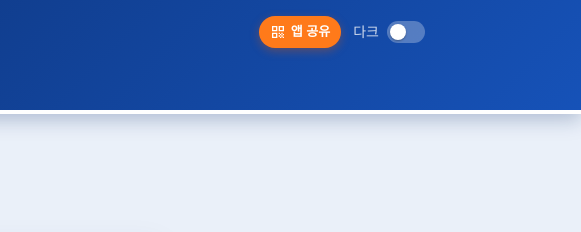
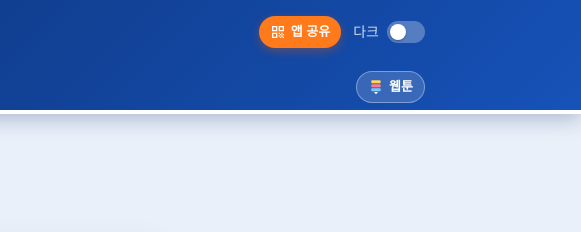
Before and after one commit to hwanginho77/pingpong, a plain HTML site: page index.html in a window 1280 px wide. Shown: the top 232 px of the page, 699-1280 px from the left. Drawn offline with Linux system fonts and the light colour scheme.

Commit message:
Add webtoon app link to ping-pong header tabs
Co-Authored-By: Claude Opus 5.5 <noreply@anthropic.com>
Claude-Session: https://claude.ai/code/session_01YGDQWG5s8chr2axa9Y4SgC

```diff
--- a/index.html
+++ b/index.html
@@ -98,7 +98,16 @@
   }
   .app-share svg { width: 16px; height: 16px; }
   .app-share:hover { background: var(--ball-deep); }
-  @media (max-width: 400px) { .app-share span { display: none; } .app-share { padding: 7px; } .head-right { gap: 8px; } }
+  .app-link {
+    margin-left: auto; align-self: center; flex: none;
+    display: flex; align-items: center; gap: 5px; padding: 5px 11px; border-radius: 999px;
+    background: rgba(255,255,255,.16); color: #fff; font-weight: 800; font-size: 13px; text-decoration: none;
+    border: 1px solid rgba(255,255,255,.35);
+  }
+  .app-link svg { width: 16px; height: 16px; }
+  .app-link:hover { background: rgba(255,255,255,.26); }
+  @media (max-width: 400px) { .app-share span { display: none; } .app-share { padding: 7px; } .head-right { gap: 8px; } .app-link { padding: 6px; } .app-link span { display: none; } }
+  nav.tabs button { white-space: nowrap; }
   .qr-preview { display: block; width: 100%; max-width: 300px; margin: 0 auto 12px; border-radius: 12px; box-shadow: 0 6px 18px rgba(11, 42, 102, .25); }
   .switch { position: relative; width: 38px; height: 22px; }
   .switch input { opacity: 0; width: 100%; height: 100%; margin: 0; position: absolute; cursor: pointer; }
@@ -526,6 +535,10 @@
       <button data-tab="team">팀전</button>
       <button data-tab="members">회원</button>
       <button data-tab="records">기록</button>
+      <a class="app-link" href="webtoon/" title="웹툰 자동 스크롤 앱 열기" aria-label="웹툰 자동 스크롤 앱">
+        <svg viewBox="0 0 24 24" aria-hidden="true"><rect x="5" y="2" width="14" height="4.5" rx="1.2" fill="#ffd65a"/><rect x="5" y="8" width="14" height="4.5" rx="1.2" fill="#ff7a8c"/><rect x="5" y="14" width="14" height="4.5" rx="1.2" fill="#78c8ff"/><path d="M9 19.5h6l-3 3.5z" fill="#fff"/></svg>
+        <span>웹툰</span>
+      </a>
     </nav>
   </div>
 </header>
--- a/sw.js
+++ b/sw.js
@@ -1,6 +1,6 @@
 // 앱 파일을 휴대폰에 저장해 두고, 인터넷이 없을 때도 열리게 합니다.
 // 앱을 고친 뒤 다시 올릴 때는 아래 버전 숫자를 하나 올려 주세요.
-const CACHE = "pingpong-v12";
+const CACHE = "pingpong-v13";
 const FILES = ["./", "index.html", "manifest.webmanifest", "icon-180.png", "icon-192.png", "icon-512.png"];
 
 self.addEventListener("install", e => {
```
